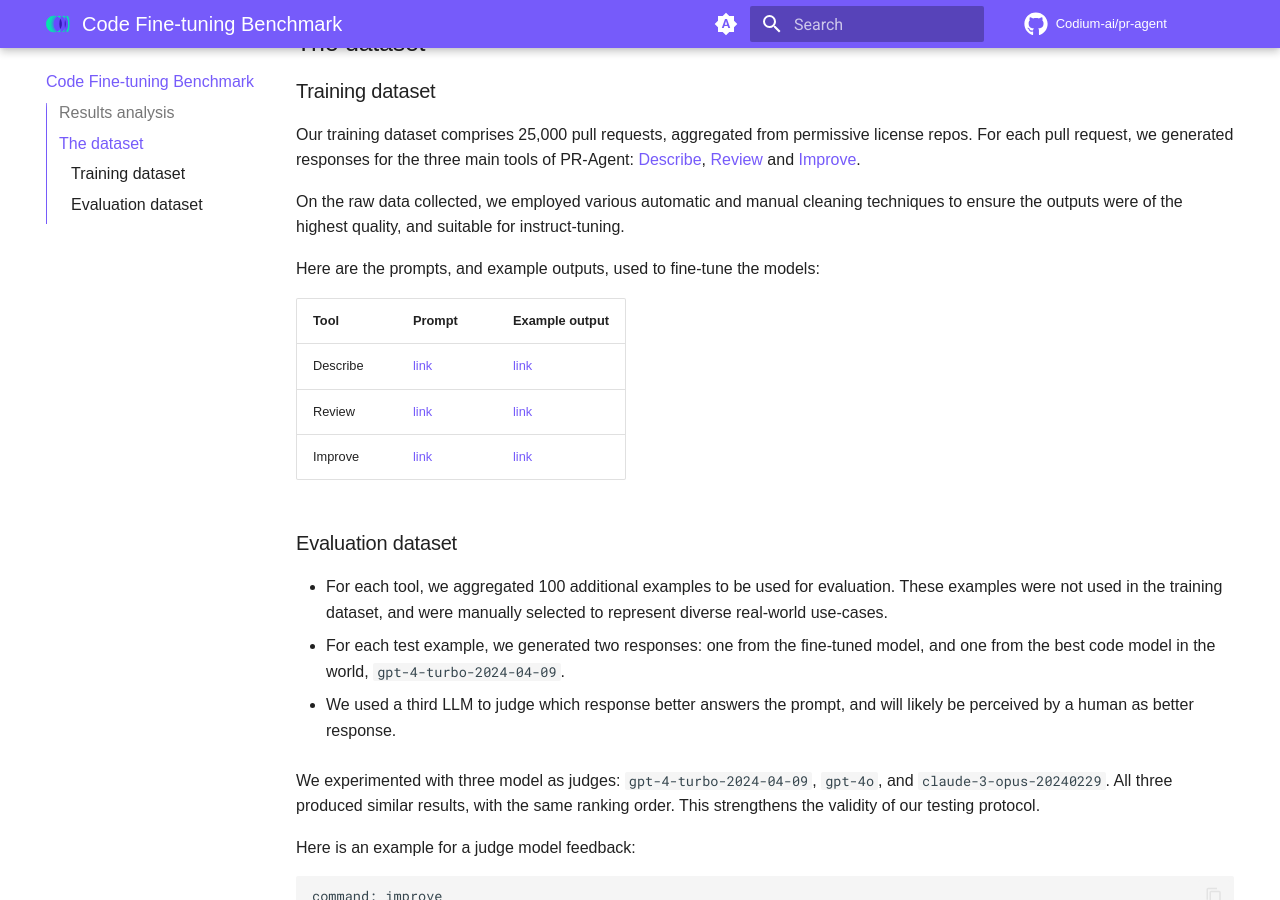
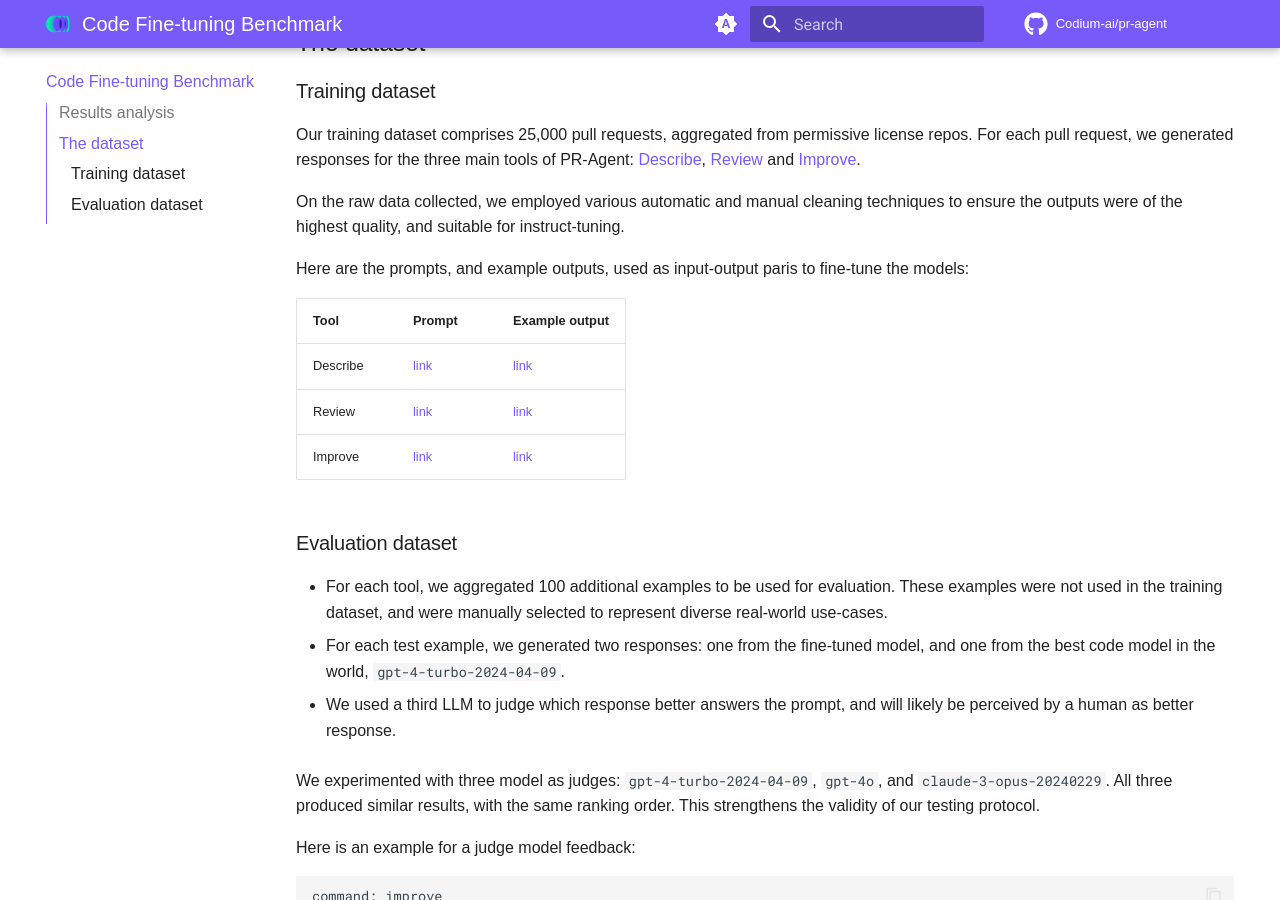
Before and after one commit to Codium-ai/pr-agent, an MkDocs documentation site: the page built from docs/docs/finetuning_benchmark/index.md, in a window 1280 px wide and 900 px high, scrolled down 1957 px. Built offline with MkDocs 1.6.1 and Material for MkDocs 9.7.7, drawn with Linux system fonts in a browser that asks for light colours; comment, search, counter and statistics services are not loaded.

```diff
--- a/docs/docs/finetuning_benchmark/index.md
+++ b/docs/docs/finetuning_benchmark/index.md
@@ -57,7 +57,7 @@
 
 On the raw data collected, we employed various automatic and manual cleaning techniques to ensure the outputs were of the highest quality, and suitable for instruct-tuning.
 
-Here are the prompts, and example outputs, used to fine-tune the models:
+Here are the prompts, and example outputs, used as input-output paris to fine-tune the models:
 
 | Tool     | Prompt                                                                                                     | Example output |
 |----------|------------------------------------------------------------------------------------------------------------|----------------|
```
